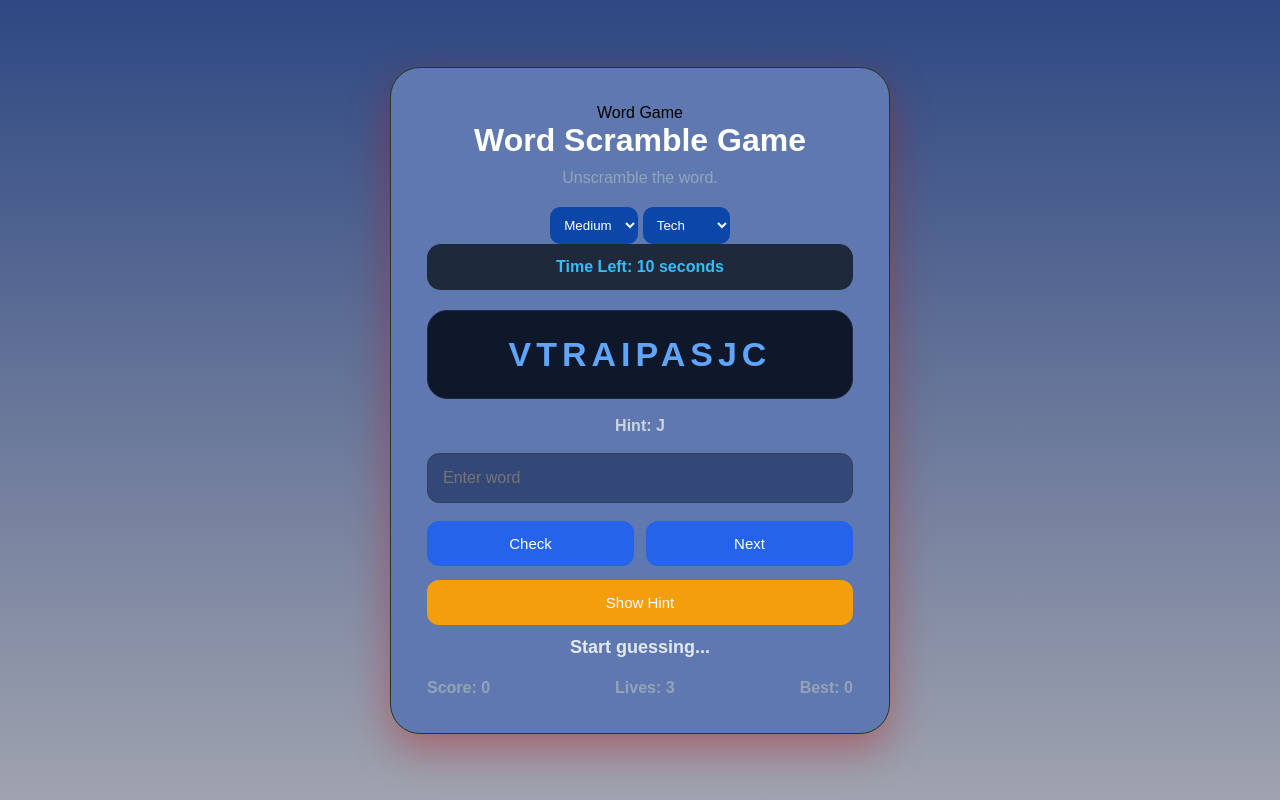
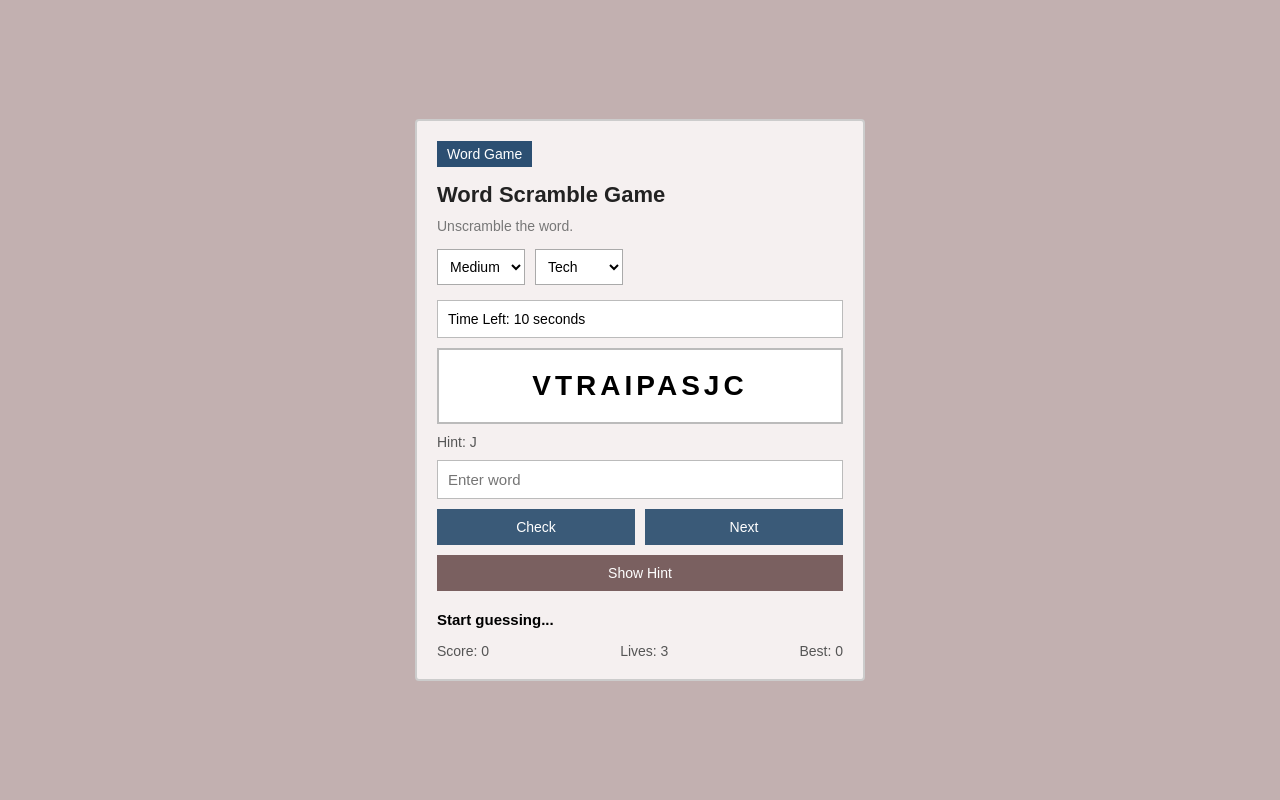
Before and after one commit to architraj99/Word-Scramble-Game, a plain HTML site: page index.html in a window 1280 px wide. Drawn offline with Linux system fonts and the light colour scheme.

Commit message:
Update style.css

```diff
--- a/style.css
+++ b/style.css
@@ -5,176 +5,144 @@
 }
 
 body {
-    font-family: Arial, Helvetica, sans-serif;
-    height: 100vh;
+    font-family: Arial, sans-serif;
+    background-color: #c2b0b0;
+    min-height: 100vh;
     display: flex;
     justify-content: center;
     align-items: center;
-    background: linear-gradient(to bottom, #2e4883, #a0a3af);
-    overflow: hidden;
 }
 
 .game-card {
-    width: 500px;
-    background: #5f79b0;
-    padding: 36px;
-    border-radius: 30px;
-    text-align: center;
-    border: 1px solid #1f3b1e;
-    box-shadow: 0 15px 40px rgba(185, 17, 17, 0.4);
-    animation: fadeIn 0.5s ease;
+    width: 450px;
+    background-color: #f5f0f0;
+    border: 2px solid #ccc;
+    padding: 20px;
+    border-radius: 4px;
 }
 
-@keyframes fadeIn {
-
-    from {
-        opacity: 0;
-        transform: scale(0.9);
-    }
-
-    to {
-        opacity: 1;
-        transform: scale(1);
-    }
-}
-
-.top-section {
-    display: flex;
-    justify-content: space-between;
-    align-items: center;
-    margin-bottom: 20px;
-}
-
-.top-badge {
-    padding: 8px 16px;
-    border-radius: 999px;
-    background: #1e3a8a;
-    color: #bfdbfe;
+.game-name {
+    background-color: #2c4f72;
+    color: white;
+    display: inline-block;
+    padding: 5px 10px;
+    margin-bottom: 15px;
     font-size: 14px;
 }
 
-.selectors {
+h1 {
+    margin-bottom: 10px;
+    font-size: 22px;
+    color: #222;
+}
+
+.subtitle {
+    color: #777;
+    margin-bottom: 15px;
+    font-size: 14px;
+}
+
+.settings {
     display: flex;
     gap: 10px;
+    margin-bottom: 15px;
 }
 
 select {
-    padding: 10px;
-    border-radius: 10px;
-    border: none;
-    background: #0b47a8;
-    color: white;
-    outline: none;
-}
-
-h1 {
-    color: white;
-    margin-bottom: 10px;
-}
-
-.subtitle {
-    color: #94a3b8;
-    margin-bottom: 20px;
+    padding: 8px;
+    border: 1px solid #aaa;
+    background-color: white;
+    font-size: 14px;
 }
 
 .timer-box {
-    background: #1e293b;
-    color: #38bdf8;
-    padding: 14px;
-    border-radius: 14px;
-    font-weight: bold;
-    margin-bottom: 20px;
+    border: 1px solid #bbb;
+    padding: 10px;
+    margin-bottom: 10px;
+    background-color: #fff;
+    font-size: 14px;
 }
 
 .word-box {
-    background: #0f172a;
-    color: #60a5fa;
-    padding: 24px;
-    border-radius: 20px;
-    font-size: 34px;
+    border: 2px solid #bbb;
+    padding: 20px;
+    text-align: center;
+    font-size: 28px;
     font-weight: bold;
-    letter-spacing: 5px;
-    margin-bottom: 18px;
-    border: 1px solid #1e293b;
+    margin-bottom: 10px;
+    background-color: #fff;
+    letter-spacing: 4px;
 }
 
 .hint-text {
-    color: #cbd5e1;
-    margin-bottom: 18px;
-    font-weight: bold;
+    margin-bottom: 10px;
+    color: #555;
+    font-size: 14px;
 }
 
 input {
     width: 100%;
-    padding: 15px;
-    border-radius: 12px;
-    border: 1px solid #334155;
-    background: #344877;
-    color: white;
-    font-size: 16px;
+    padding: 10px;
+    border: 1px solid #bbb;
+    margin-bottom: 10px;
+    font-size: 15px;
     outline: none;
-    margin-bottom: 18px;
 }
 
 input:focus {
-    border-color: #3b82f6;
+    border-color: #2c4f72;
 }
 
 .button-group {
     display: flex;
-    gap: 12px;
-    margin-bottom: 14px;
+    gap: 10px;
+    margin-bottom: 10px;
+}
+
+.button-group button {
+    flex: 1;
 }
 
 button {
-    flex: 1;
-    padding: 14px;
+    padding: 10px;
     border: none;
-    border-radius: 12px;
-    background: #2563eb;
+    background-color: #3a5a78;
     color: white;
-    font-size: 15px;
     cursor: pointer;
-    transition: 0.2s;
+    font-size: 14px;
 }
 
 button:hover {
-    transform: scale(1.03);
-    background: #1d4ed8;
+    background-color: #1e3a52;
 }
 
 #hintBtn {
     width: 100%;
-    background: #f59e0b;
-    margin-bottom: 12px;
+    margin-bottom: 10px;
+    background-color: #7a6060;
 }
 
 #hintBtn:hover {
-    background: #d97706;
+    background-color: #5c4444;
 }
 
 #restartBtn {
     width: 100%;
-    background: #334155;
-    margin-bottom: 18px;
+    margin-bottom: 10px;
+    background-color: #333;
     display: none;
 }
 
-#restartBtn:hover {
-    background: #475569;
-}
-
 .message {
+    margin-top: 10px;
+    margin-bottom: 15px;
     font-weight: bold;
-    color: #e2e8f0;
-    min-height: 24px;
-    margin-bottom: 18px;
-    font-size: 18px;
+    font-size: 15px;
 }
 
 .stats {
     display: flex;
     justify-content: space-between;
-    color: #94a3b8;
-    font-weight: bold;
+    color: #555;
+    font-size: 14px;
 }
```
